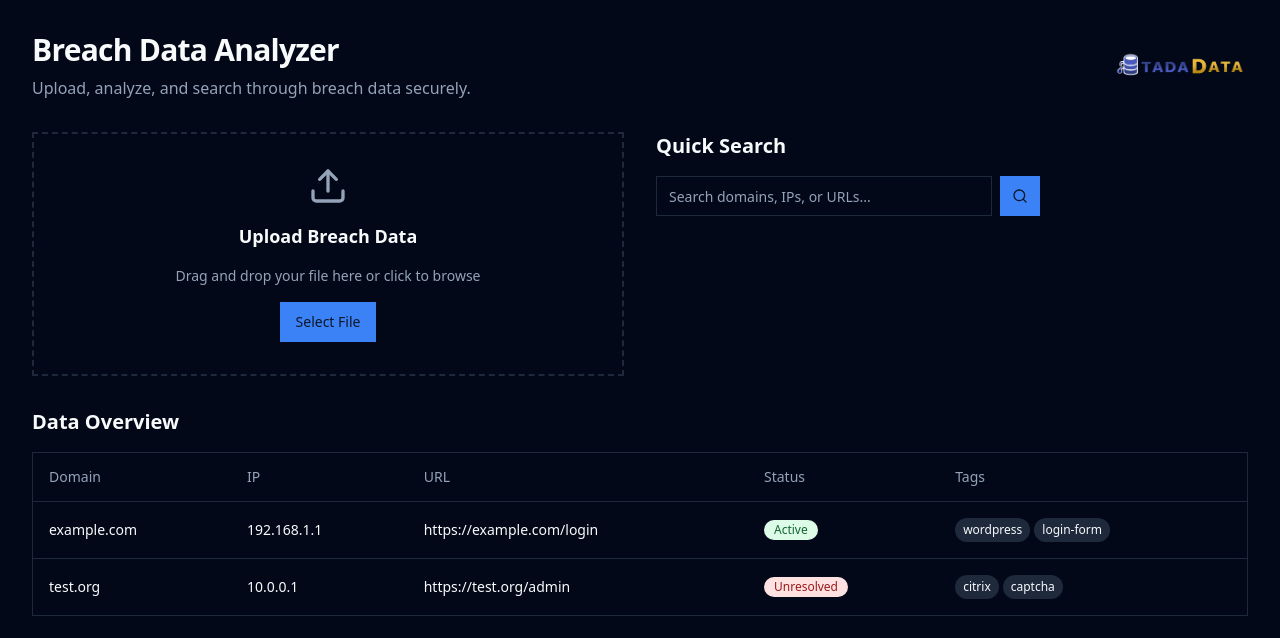
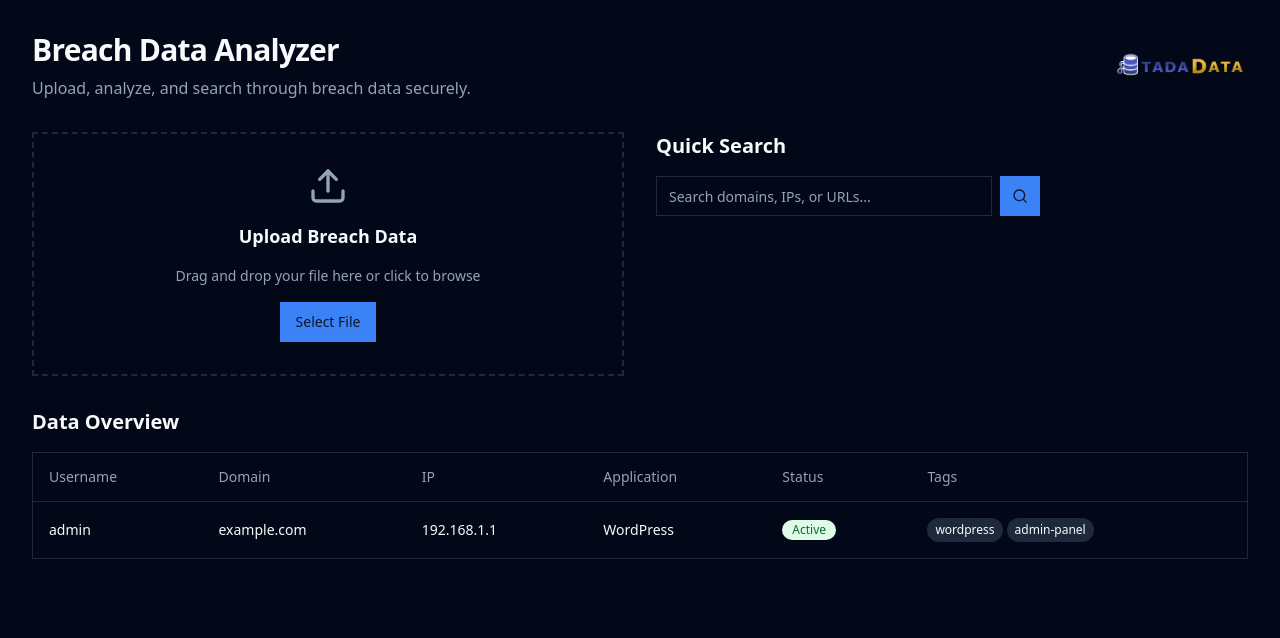
Before and after one commit to King-Mart/breach-parser-prodigy, a React (Vite) app: page / in a window 1280 px wide. Shown: the top 638 px of the page. Built offline with nearby package versions, Linux system fonts and the light colour scheme.

Commit message:
Set up database and example data
Configured the database with the necessary table structure and added an example entry to demonstrate the type of data available to users.
[skip gpt_engineer]

```diff
--- a/src/components/DataTable.tsx
+++ b/src/components/DataTable.tsx
@@ -10,11 +10,20 @@ import { StatusBadge } from "./StatusBadge";
 
 interface DataEntry {
   id: string;
+  username: string;
   domain: string;
-  ip?: string;
-  url: string;
-  status: "active" | "resolved" | "parked" | "unresolved";
+  ip_address?: string;
+  application?: string;
+  port?: number;
+  url_path?: string;
   tags: string[];
+  url_title?: string;
+  login_form_detected: boolean;
+  captcha_required: boolean;
+  otp_required: boolean;
+  is_parked: boolean;
+  is_accessible: boolean;
+  breach_detected?: boolean;
 }
 
 interface DataTableProps {
@@ -27,9 +36,10 @@ export function DataTable({ data }: DataTableProps) {
       <Table>
         <TableHeader>
           <TableRow>
+            <TableHead>Username</TableHead>
             <TableHead>Domain</TableHead>
             <TableHead>IP</TableHead>
-            <TableHead>URL</TableHead>
+            <TableHead>Application</TableHead>
             <TableHead>Status</TableHead>
             <TableHead>Tags</TableHead>
           </TableRow>
@@ -37,11 +47,22 @@ export function DataTable({ data }: DataTableProps) {
         <TableBody>
           {data.map((entry) => (
             <TableRow key={entry.id}>
+              <TableCell>{entry.username}</TableCell>
               <TableCell>{entry.domain}</TableCell>
-              <TableCell>{entry.ip || "N/A"}</TableCell>
-              <TableCell className="max-w-md truncate">{entry.url}</TableCell>
+              <TableCell>{entry.ip_address || "N/A"}</TableCell>
+              <TableCell>{entry.application || "Unknown"}</TableCell>
               <TableCell>
-                <StatusBadge status={entry.status} />
+                <StatusBadge
+                  status={
+                    entry.is_parked
+                      ? "parked"
+                      : !entry.is_accessible
+                      ? "unresolved"
+                      : entry.breach_detected
+                      ? "resolved"
+                      : "active"
+                  }
+                />
               </TableCell>
               <TableCell>
                 <div className="flex gap-1 flex-wrap">
--- a/src/pages/Index.tsx
+++ b/src/pages/Index.tsx
@@ -6,20 +6,21 @@ import { DataTable } from "@/components/DataTable";
 const mockData = [
   {
     id: "1",
+    username: "admin",
     domain: "example.com",
-    ip: "192.168.1.1",
-    url: "https://example.com/login",
-    status: "active" as const,
-    tags: ["wordpress", "login-form"],
-  },
-  {
-    id: "2",
-    domain: "test.org",
-    ip: "10.0.0.1",
-    url: "https://test.org/admin",
-    status: "unresolved" as const,
-    tags: ["citrix", "captcha"],
-  },
+    ip_address: "192.168.1.1",
+    application: "WordPress",
+    port: 443,
+    url_path: "/wp-admin",
+    tags: ["wordpress", "admin-panel"],
+    url_title: "WordPress Admin",
+    login_form_detected: true,
+    captcha_required: false,
+    otp_required: true,
+    is_parked: false,
+    is_accessible: true,
+    breach_detected: false
+  }
 ];
 
 export default function Index() {
```
